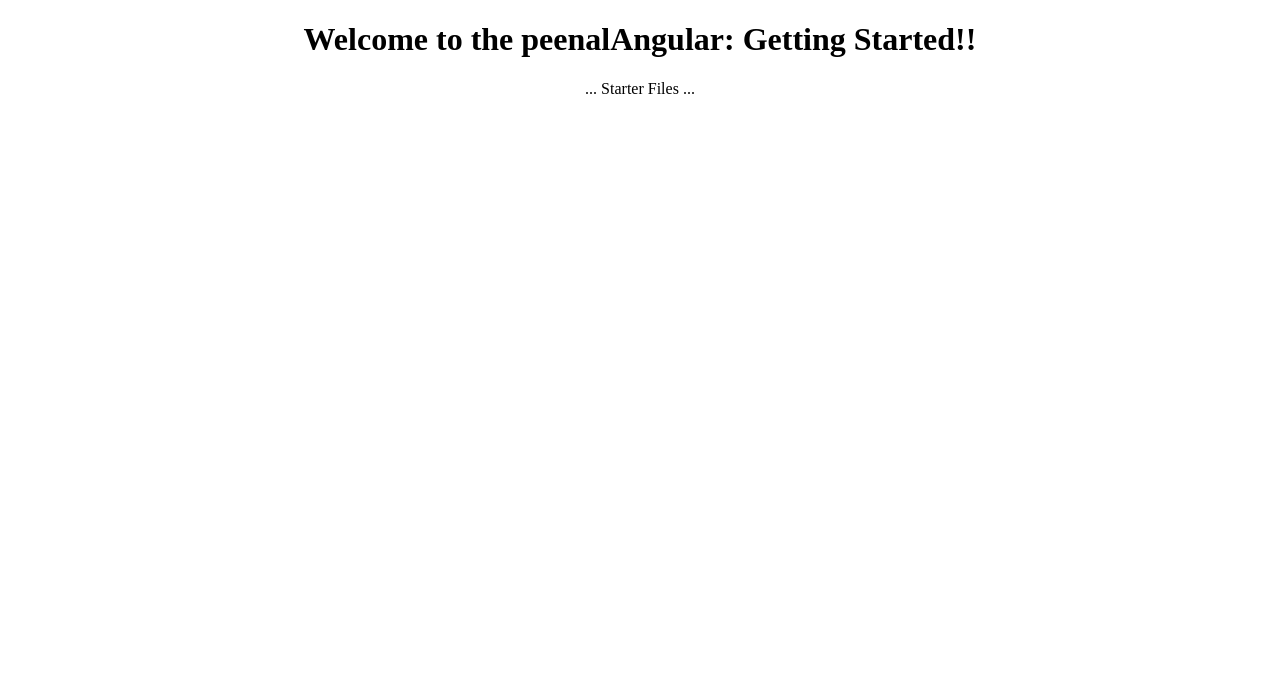
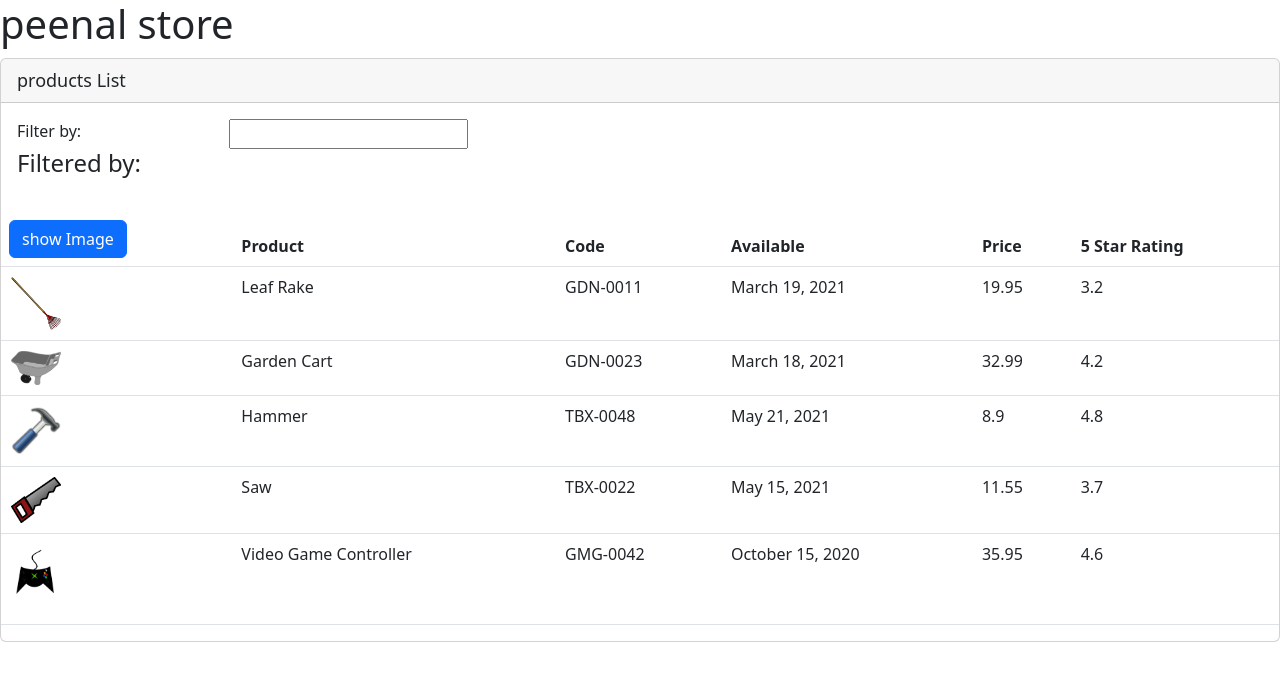
Before and after one commit to peenalkamaniya/potential-memory, an Angular app in the folder APM-Start/: page / in a window 1280 px wide. Shown: the top 680 px of the page. Built offline with nearby package versions, Linux system fonts and the light colour scheme.

Commit message:
files added

```diff
--- a/APM-Start/package.json
+++ b/APM-Start/package.json
@@ -18,6 +18,8 @@
     "@angular/platform-browser": "^14.0.0",
     "@angular/platform-browser-dynamic": "^14.0.0",
     "@angular/router": "^14.0.0",
+    "bootstrap": "^5.2.3",
+    "font-awesome": "^4.7.0",
     "rxjs": "~7.5.0",
     "tslib": "^2.3.0",
     "zone.js": "~0.11.4"
--- a/APM-Start/src/app/app.component.html
+++ b/APM-Start/src/app/app.component.html
@@ -1,6 +1,2 @@
-<div style="text-align:center">
-  <h1>
-    Welcome to the peenal{{title}}!!
-  </h1>
-  ... Starter Files ...
-</div>
+<h1>{{pageTitle}}</h1>
+<pm-product-list></pm-product-list>
--- a/APM-Start/src/app/app.component.ts
+++ b/APM-Start/src/app/app.component.ts
@@ -1,10 +1,9 @@
 import { Component } from '@angular/core';
 
 @Component({
-  selector: 'pm-root',
-  templateUrl: './app.component.html',
-  styleUrls: ['./app.component.css']
+  selector: 'Pm-root',
+  templateUrl:'./app.component.html'
 })
 export class AppComponent {
-  title = 'Angular: Getting Started';
+  pageTitle: string ="peenal store";
 }
--- a/APM-Start/src/app/app.module.ts
+++ b/APM-Start/src/app/app.module.ts
@@ -2,10 +2,12 @@ import { NgModule } from '@angular/core';
 import { BrowserModule } from '@angular/platform-browser';
 
 import { AppComponent } from './app.component';
+import { ProductListComponent } from './product-list/product-list.component';
 
 @NgModule({
   declarations: [
-    AppComponent
+    AppComponent,
+    ProductListComponent
   ],
   imports: [
     BrowserModule
--- /dev/null
+++ b/APM-Start/src/app/product-list/product-list.component.html
@@ -0,0 +1,58 @@
+
+
+<div class='card'>
+    <div class='card-header'>
+      {{pagetitle}}
+    </div>
+    <div class='card-body'>
+      <div class='row'>
+        <div class='col-md-2'>Filter by:</div>
+        <div class='col-md-4'>
+          <input type='text'
+                 />
+        </div>
+      </div>
+
+      <div class='row'></div>
+
+        <div class='col-md-6'>
+          <h4>Filtered by:</h4>
+        </div>
+      </div>
+      <div class='table-responsive'>
+        <table class='table'  *ngIf="products.length">
+
+          <thead>
+            <tr>
+              <th>
+                <button class='btn btn-primary'>
+                        show Image
+                </button>
+              </th>
+              <th>Product</th>
+              <th>Code</th>
+              <th>Available</th>
+              <th>Price</th>
+              <th>5 Star Rating</th>
+            </tr>
+          </thead>
+          <tbody>
+            <tr *ngFor="let Product of products">
+                <td>
+
+<img [src]="Product.imageUrl"
+[title]="Product.productName"
+ [style.width.px]="imagewidth"
+  [style.margin.px]="imageMargin">
+
+                </td>
+                <td>{{Product.productName}}</td>
+                <td>{{Product.productCode}}</td>
+                <td>{{Product.releaseDate}}</td>
+                <td>{{Product.price}}</td>
+                <td>{{Product.starRating}}</td>
+              </tr>
+          </tbody>
+        </table>
+      </div>
+    </div>
--- /dev/null
+++ b/APM-Start/src/app/product-list/product-list.component.ts
@@ -0,0 +1,74 @@
+import { Component, OnInit } from '@angular/core';
+
+@Component({
+  selector: 'pm-product-list',
+  templateUrl: './product-list.component.html',
+  styleUrls: ['./product-list.component.css']
+})
+export class ProductListComponent implements OnInit {
+
+
+
+  constructor() { }
+
+  ngOnInit(): void {
+  }
+pagetitle:string= "products List"
+
+   imagewidth: number =50;
+
+   imageMargin : number =2;
+
+  products: any[]=[
+    {
+    "productId": 1,
+    "productName": "Leaf Rake",
+    "productCode": "GDN-0011",
+    "releaseDate": "March 19, 2021",
+    "description": "Leaf rake with 48-inch wooden handle.",
+    "price": 19.95,
+    "starRating": 3.2,
+    "imageUrl": "assets/images/leaf_rake.png"
+  },
+  {
+    "productId": 2,
+    "productName": "Garden Cart",
+    "productCode": "GDN-0023",
+    "releaseDate": "March 18, 2021",
+    "description": "15 gallon capacity rolling garden cart",
+    "price": 32.99,
+    "starRating": 4.2,
+    "imageUrl": "assets/images/garden_cart.png"
+  },
+  {
+    "productId": 5,
+    "productName": "Hammer",
+    "productCode": "TBX-0048",
+    "releaseDate": "May 21, 2021",
+    "description": "Curved claw steel hammer",
+    "price": 8.9,
+    "starRating": 4.8,
+    "imageUrl": "assets/images/hammer.png"
+  },
+  {
+    "productId": 8,
+    "productName": "Saw",
+    "productCode": "TBX-0022",
+    "releaseDate": "May 15, 2021",
+    "description": "15-inch steel blade hand saw",
+    "price": 11.55,
+    "starRating": 3.7,
+    "imageUrl": "assets/images/saw.png"
+  },
+  {
+    "productId": 10,
+    "productName": "Video Game Controller",
+    "productCode": "GMG-0042",
+    "releaseDate": "October 15, 2020",
+    "description": "Standard two-button video game controller",
+    "price": 35.95,
+    "starRating": 4.6,
+    "imageUrl": "assets/images/xbox-controller.png"
+  }
+];
+}
--- a/APM-Start/src/styles.css
+++ b/APM-Start/src/styles.css
@@ -1,4 +1,8 @@
 /* You can add global styles to this file, and also import other style files */
+@import "~bootstrap/dist/css/bootstrap.min.css";
+@import "~font-awesome/css/font-awesome.min.css";
+
+
 div.card-header {
  font-size: large;
 }
```
Also changed, not shown: APM-Start/src/app/product-list/product-list.component.css (added), 2 other files (tests, documents, lock files or other folders).
